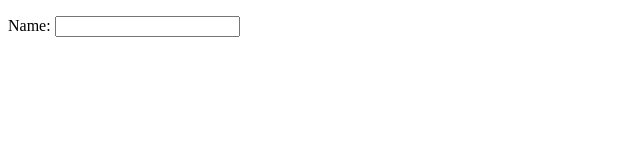
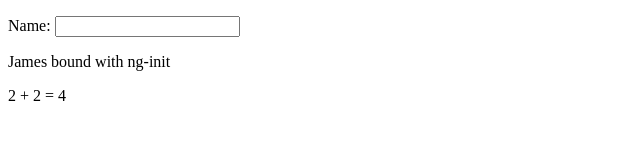
Before and after one commit to henfredemars/dbproject, a website: page public/textarea.html in a window 1280 px wide. Shown: the whole page, without its empty margins (0-640 px from the left). Drawn offline with nearby package versions, Linux system fonts and the light colour scheme.

Commit message:
Added some more angular example code?

```diff
--- a/public/textarea.html
+++ b/public/textarea.html
@@ -7,9 +7,11 @@
 
 <BODY>
 
-<div ng-app="">
+<div ng-app="" ng-init="firstNameAndText='James bound with ng-init'">
  	<p>Name: <input type="text" ng-model="name"></p>
  	<p ng-bind="name"></p>
+	<p ng-bind="firstNameAndText"></p>
+	<p> 2 + 2 = {{2 + 2}} </p>
 </div>
 
 </BODY>
```
